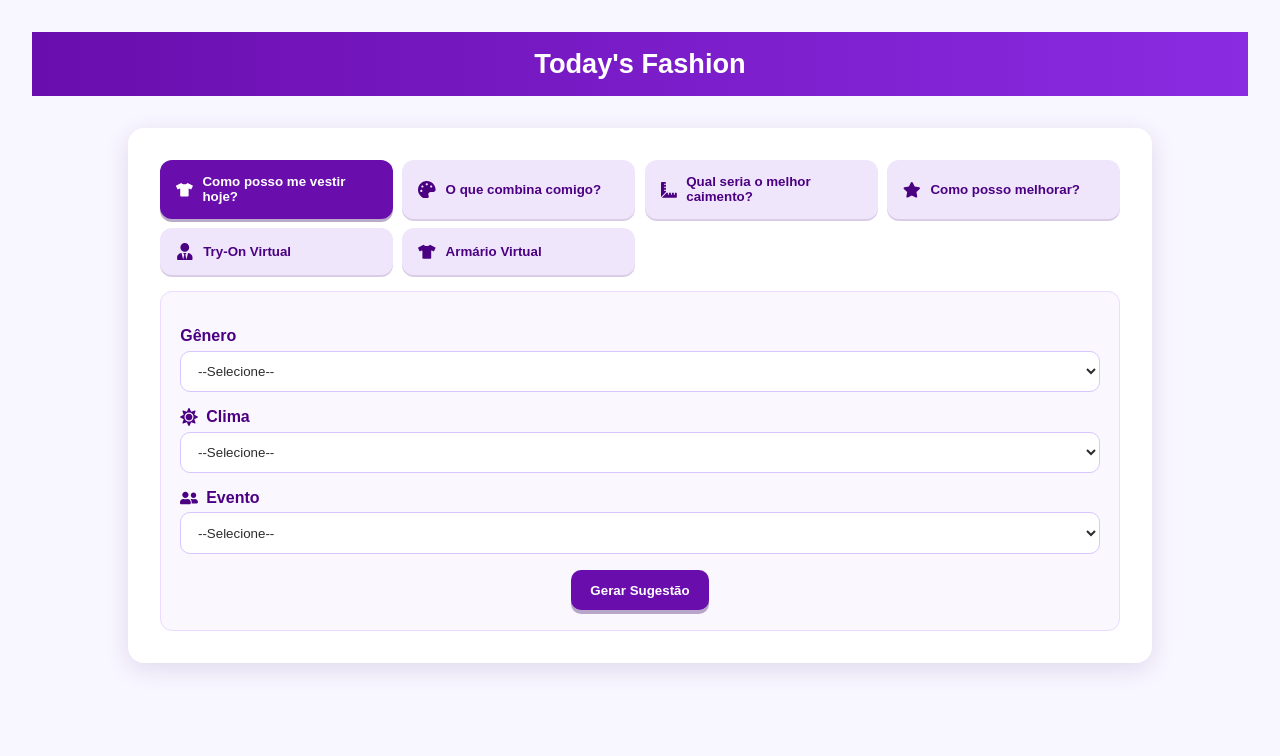
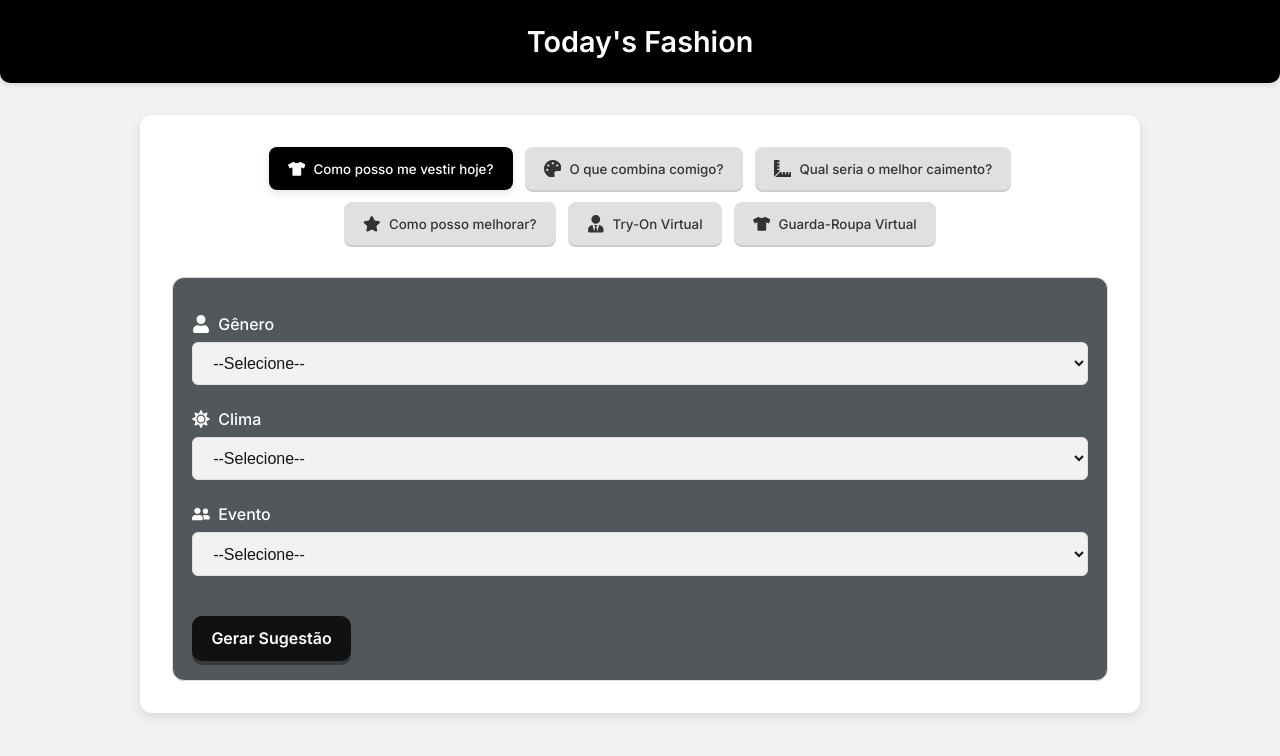
Before and after one commit to LeonardoDanna/PIVI, a React app in the folder frontend/: page / in a window 1280 px wide. Shown: the top 756 px of the page. Built offline with nearby package versions, Linux system fonts and the light colour scheme; the HTML template or start-up script is replaced by a standard one.

Commit message:
melhorando design

```diff
--- a/frontend/src/App.css
+++ b/frontend/src/App.css
@@ -1,24 +1,158 @@
-#root {
-  max-width: 1280px;
-  margin: 0 auto;
-  padding: 2rem;
-  text-align: center;
+@import url("https://fonts.googleapis.com/css2?family=Inter:wght@400;500;600&display=swap");
+
+:root {
+  --preto: #000;
+  --cinza-claro: #f2f2f2;
+  --cinza: #e0e0e0;
+  --cinza-escuro: #333;
+  --branco: #fff;
+  --azul-claro: #d5e8ff;
+  --sombra: rgba(0, 0, 0, 0.1);
 }
 
-.logo {
-  height: 6em;
-  padding: 1.5em;
-  will-change: filter;
-  transition: filter 300ms;
-}
-.logo:hover {
-  filter: drop-shadow(0 0 2em #646cffaa);
-}
-.logo.react:hover {
-  filter: drop-shadow(0 0 2em #61dafbaa);
+* {
+  box-sizing: border-box;
+  font-family: "Inter", sans-serif;
 }
 
+body {
+  background-color: var(--cinza-claro);
+  color: var(--cinza-escuro);
+  margin: 0;
+  padding: 0;
+}
 
+header {
+  background-color: var(--preto);
+  color: var(--branco);
+  font-size: 1.8rem;
+  font-weight: 600;
+  padding: 1.5rem;
+  text-align: center;
+  border-radius: 0 0 10px 10px;
+  box-shadow: 0 2px 6px var(--sombra);
+}
+
+.container {
+  background-color: var(--branco);
+  margin: 2rem auto;
+  padding: 2rem;
+  border-radius: 12px;
+  box-shadow: 0 4px 12px var(--sombra);
+  max-width: 1000px;
+}
+
+/* Tabs (botões superiores) */
+.tabs {
+  display: flex;
+  flex-wrap: wrap;
+  justify-content: center;
+  gap: 12px;
+  margin-bottom: 2rem;
+}
+
+.tabs button {
+  background-color: var(--cinza);
+  color: var(--cinza-escuro);
+  border: none;
+  border-radius: 8px;
+  padding: 0.8rem 1.2rem;
+  cursor: pointer;
+  display: flex;
+  align-items: center;
+  gap: 8px;
+  font-weight: 500;
+  transition: all 0.2s ease;
+}
+
+.tabs button:hover {
+  background-color: var(--azul-claro);
+}
+
+.tabs button.active {
+  background-color: var(--preto);
+  color: var(--branco);
+  box-shadow: 0 3px 8px var(--sombra);
+}
+
+/* Ícones das abas */
+.tab-icon {
+  font-size: 1.1rem;
+}
+
+/* Conteúdo das abas */
+.tab-content {
+  text-align: left;
+  margin-top: 1rem;
+}
+
+/* Campos (select, input) */
+.field {
+  display: flex;
+  flex-direction: column;
+  margin-bottom: 1.5rem;
+}
+
+/* Labels dos campos */
+.field label {
+  font-weight: 500;
+  color: var(--branco);
+  margin-bottom: 0.5rem;
+  display: flex;
+  align-items: center;
+  gap: 8px;
+}
+
+.field select,
+.field input {
+  padding: 0.7rem 1rem;
+  border: 1px solid var(--cinza);
+  border-radius: 6px;
+  background-color: var(--cinza-claro);
+  font-size: 1rem;
+  outline: none;
+  transition: border 0.2s ease;
+}
+
+.field select:focus,
+.field input:focus {
+  border-color: var(--preto);
+  background-color: var(--branco);
+}
+
+/* Botão principal */
+.btn-primary {
+  background-color: var(--preto);
+  color: var(--branco);
+  border: none;
+  padding: 0.8rem 1.5rem;
+  border-radius: 6px;
+  font-weight: 600;
+  font-size: 1rem;
+  cursor: pointer;
+  transition: all 0.25s ease;
+}
+
+.btn-primary:hover {
+  background-color: var(--cinza-escuro);
+  transform: translateY(-1px);
+  box-shadow: 0 3px 6px var(--sombra);
+}
+
+.btn-primary:active {
+  background-color: var(--azul-claro);
+  color: var(--cinza-escuro);
+}
+
+/* Resultado */
+.resultado {
+  margin-top: 1rem;
+  font-size: 1.1rem;
+  text-align: center;
+  color: var(--cinza-escuro);
+}
+
+/* Resultado com imagem */
 .resultado-com-imagem {
   display: flex;
   flex-direction: column;
@@ -28,40 +162,29 @@
 .imagens-container {
   display: flex;
   justify-content: center;
-  gap: 20px;
+  gap: 16px;
   margin-top: 10px;
 }
 
 .look-img {
-  width: 100px;
-  height: 100px;
-  max-width: 100px;
-  max-height: 100px;
+  width: 120px;
+  height: 120px;
   object-fit: cover;
-  border-radius: 8px;
-  box-shadow: 0 0 8px rgba(0,0,0,0.2);
-  flex-shrink: 0;
+  border-radius: 10px;
+  box-shadow: 0 2px 6px var(--sombra);
+  transition: transform 0.2s ease;
 }
 
-@keyframes logo-spin {
-  from {
-    transform: rotate(0deg);
+.look-img:hover {
+  transform: scale(1.05);
+}
+
+/* Responsividade */
+@media (max-width: 768px) {
+  .tabs {
+    flex-direction: column;
   }
-  to {
-    transform: rotate(360deg);
+  .container {
+    padding: 1.5rem;
   }
 }
-
-@media (prefers-reduced-motion: no-preference) {
-  a:nth-of-type(2) .logo {
-    animation: logo-spin infinite 20s linear;
-  }
-}
-
-.card {
-  padding: 2em;
-}
-
-.read-the-docs {
-  color: #888;
-}
--- a/frontend/src/App.jsx
+++ b/frontend/src/App.jsx
@@ -10,6 +10,7 @@ import {
   FaSun,
   FaUserFriends,
   FaUserTie,
+  FaUser
 } from "react-icons/fa";
 
 // ✅ URL fixa (ambiente local)
@@ -124,7 +125,7 @@ function TabVestir() {
 
   return (
     <div>
-      <Field label="Gênero">
+      <Field label="Gênero" icon={FaUser}>
         <select value={genero} onChange={(e) => setGenero(e.target.value)}>
           <option value="">--Selecione--</option>
           <option value="masculino">Masculino 👨</option>
@@ -308,7 +309,7 @@ const tabs = [
   },
   {
     id: "armario",
-    title: "Armário Virtual",
+    title: "Guarda-Roupa Virtual",
     icon: FaTshirt,
     component: <Armario />,
   },
--- a/frontend/src/components/TabTryOn.jsx
+++ b/frontend/src/components/TabTryOn.jsx
@@ -1,4 +1,5 @@
 import React, { useState, useRef, useEffect } from "react";
+import { FaTshirt, FaUserAlt, FaImage } from "react-icons/fa"; // 👈 novos ícones
 
 export default function TryOnForm({ backendUrl }) {
   const [loading, setLoading] = useState(false);
@@ -120,12 +121,17 @@ export default function TryOnForm({ backendUrl }) {
 
   // 👇 O return do componente deve ficar fora da função handleSubmit
   return (
-    <div>
-      <h3>👕 Try-On Virtual</h3>
+    <div style={{ color: "#fff" }}>
+      <h3 style={{ textAlign: "center", color: "#fff", marginBottom: "1.5rem" }}>
+        <FaTshirt style={{ marginRight: "8px" }} />
+        Try-On Virtual
+      </h3>
 
       <form onSubmit={handleSubmit} className="tryon-form">
-        <div className="form-group">
-          <label>🧍 Avatar (foto da pessoa)</label>
+        <div className="form-group" style={{ marginBottom: "2rem" }}>
+          <label style={{ color: "#fff", fontWeight: "600" }}>
+            <FaUserAlt style={{ marginRight: "6px" }} /> Avatar (sua foto)
+          </label>
           <input
             type="file"
             accept="image/*"
@@ -139,8 +145,10 @@ export default function TryOnForm({ backendUrl }) {
           />
         </div>
 
-        <div className="form-group">
-          <label>👚 Roupa</label>
+        <div className="form-group" style={{ marginBottom: "2rem" }}>
+          <label style={{ color: "#fff", fontWeight: "600" }}>
+            <FaTshirt style={{ marginRight: "6px" }} /> Roupa
+          </label>
           <input
             type="file"
             accept="image/*"
@@ -162,8 +170,10 @@ export default function TryOnForm({ backendUrl }) {
       {error && <p className="error">⚠️ {error}</p>}
 
       {resultImage && (
-        <div className="resultado">
-          <h4>🖼️ Resultado</h4>
+        <div className="resultado" style={{ marginTop: "1.5rem" }}>
+          <h4 style={{ color: "#fff" }}>
+            <FaImage style={{ marginRight: "6px" }} /> Resultado
+          </h4>
           <img
             src={resultImage}
             alt="Resultado Try-On"
@@ -172,7 +182,7 @@ export default function TryOnForm({ backendUrl }) {
               maxWidth: "100%",
               borderRadius: "12px",
               marginTop: "15px",
-              boxShadow: "0 2px 10px rgba(0,0,0,0.15)",
+              boxShadow: "0 2px 10px rgba(0,0,0,0.3)",
             }}
           />
         </div>
--- a/frontend/src/style.css
+++ b/frontend/src/style.css
@@ -2,17 +2,19 @@
 body {
   margin: 0;
   font-family: "Poppins", sans-serif;
-  background-color: #f8f6ff; /* branco com leve violeta */
+  background-color: #f2f2f2ba; /* fundo cinza claro */
   color: #2c2c2c;
 }
 
 header {
-  background: linear-gradient(90deg, #6a0dad, #8a2be2);
-  color: #fff;
+  background: #000; /* preto */
+  color: #fff; /* texto branco */
   padding: 1rem 1.25rem;
   text-align: center;
   font-size: 1.7rem;
   font-weight: 600;
+  border-radius: 0 0 10px 10px;
+  box-shadow: 0 2px 6px rgba(0, 0, 0, 0.2);
 }
 
 .container {
@@ -21,7 +23,7 @@ header {
   padding: 2rem;
   background: #fff;
   border-radius: 16px;
-  box-shadow: 0 6px 24px rgba(58, 16, 104, 0.12);
+  box-shadow: 0 6px 24px rgba(0, 0, 0, 0.1);
 }
 
 /* Tabs */
@@ -46,25 +48,27 @@ header {
   border: none;
   cursor: pointer;
   border-radius: 12px;
-  background: #efe6fb;
-  color: #4b0082;
+  background: #333; /* cinza escuro no lugar do roxo claro */
+  color: #fff; /* texto branco */
   font-weight: 600;
   transition: transform 0.04s ease, background 0.2s ease, box-shadow 0.2s ease;
-  box-shadow: 0 2px 0 rgba(75, 0, 130, 0.2);
+  box-shadow: 0 2px 0 rgba(0, 0, 0, 0.2);
 }
 
 .tabs button:hover {
-  background: #e2d0fa;
+  background: #444; /* hover ligeiramente mais claro */
 }
 
 .tabs button:active {
+  background: #d5e8ff; /* azul bem clarinho ao clicar */
+  color: #000; /* texto escuro para contraste */
   transform: translateY(1px);
 }
 
 .tabs button.active {
-  background: #6a0dad;
-  color: #fff;
-  box-shadow: 0 3px 0 rgba(58, 16, 104, 0.35);
+  background: #000; /* preto */
+  color: #fffefe;
+  box-shadow: 0 3px 0 rgba(0, 0, 0, 0.35);
 }
 
 .tab-icon {
@@ -79,8 +83,8 @@ header {
 .tab-content {
   padding: 1.2rem;
   border-radius: 12px;
-  background: #faf7ff;
-  border: 1px solid #eadbff;
+  background: #52575b; /* azul clarinho pro quadrado */
+  border: 1px solid #ddd;
 }
 
 /* Fields */
@@ -94,7 +98,7 @@ header {
   gap: 0.5rem;
   font-weight: 600;
   margin-bottom: 0.35rem;
-  color: #4b0082;
+  color: #0c0c0c; /* texto preto */
 }
 
 .field label svg {
@@ -109,49 +113,48 @@ header {
   gap: 0.5rem;
 }
 
-.inline-icon {
-  flex-shrink: 0;
-  font-size: 1.1rem;
-  opacity: 0.9;
-}
-
 /* Inputs */
-input, select {
+input,
+select {
   width: 100%;
   padding: 0.7rem 0.8rem;
-  border: 1px solid #d8c6ff;
+  border: 1px solid #ccc;
   border-radius: 10px;
-  background: #ffffff;
-  color: #2c2c2c;
+  background: #f2f2f2;
+  color: #171717; /* texto preto selecione */
   outline: none;
   transition: box-shadow 0.2s ease, border-color 0.2s ease;
   font-family: "Poppins", sans-serif;
 }
 
-input:focus, select:focus {
-  border-color: #8a2be2;
-  box-shadow: 0 0 0 3px rgba(138, 43, 226, 0.15);
+input:focus,
+select:focus {
+  border-color: #000;
+  box-shadow: 0 0 0 3px rgba(0, 0, 0, 0.15);
 }
 
 /* Buttons */
-.btn-primary, button.btn-primary {
+.btn-primary,
+button.btn-primary {
   margin-top: 1rem;
   padding: 0.8rem 1.2rem;
   border: none;
   border-radius: 10px;
-  background: #6a0dad;
+  background: #111111; /* preto */
   color: #fff;
   font-weight: 700;
   cursor: pointer;
   transition: background 0.2s ease, transform 0.04s ease, box-shadow 0.2s ease;
-  box-shadow: 0 4px 0 rgba(58, 16, 104, 0.35);
+  box-shadow: 0 4px 0 rgba(0, 0, 0, 0.35);
 }
 
 .btn-primary:hover {
-  background: #5c0bb8;
+  background: #333; /* cinza escuro */
 }
 
 .btn-primary:active {
+  background: #aedff9; /* azul clarinho ao clicar */
+  color: #151515;
   transform: translateY(1px);
 }
 
@@ -159,9 +162,9 @@ input:focus, select:focus {
 .resultado {
   margin-top: 1rem;
   padding: 0.9rem 1rem;
-  background: #efe6fb;
-  border: 1px solid #ddc7ff;
+  background: #e0e0e0a6; /* fundo cinza */
+  border: 1px solid #ccc;
   border-radius: 10px;
   font-weight: 600;
-  color: #3a1068;
+  color: #161616; /* texto preto */
 }
```
Also changed, not shown: frontend/src/components/Armario.jsx (+36 -16 lines), frontend/src/components/TryOn.jsx (+49 -6 lines), 1 other file (tests, documents, lock files or other folders).
